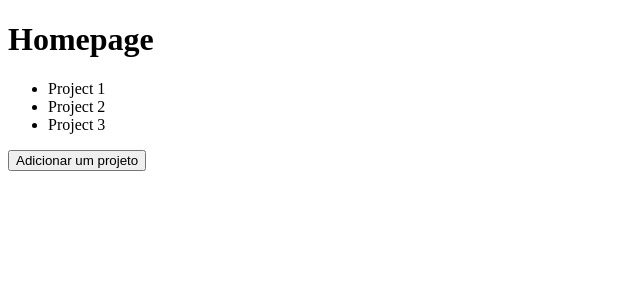
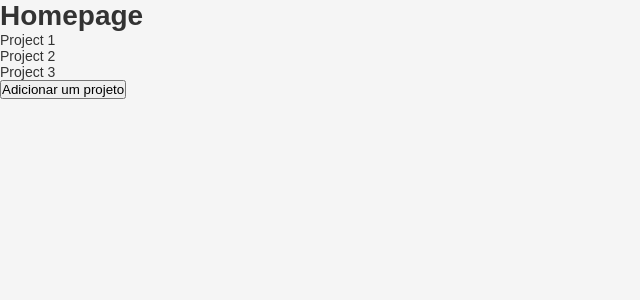
Before and after one commit to Matheusafonsouza/react_project, a React app: page / in a window 1280 px wide. Shown: the top 300 px of the page, without its empty margins (0-640 px from the left). Built offline with nearby package versions, Linux system fonts and the light colour scheme.

Commit message:
chord: Config loader for css

```diff
--- a/package.json
+++ b/package.json
@@ -9,8 +9,10 @@
     "@babel/preset-env": "^7.11.0",
     "@babel/preset-react": "^7.10.4",
     "babel-loader": "^8.1.0",
+    "css-loader": "^4.2.1",
     "react": "^16.13.1",
     "react-dom": "^16.13.1",
+    "style-loader": "^1.2.1",
     "webpack": "^4.44.1",
     "webpack-cli": "^3.3.12"
   },
--- /dev/null
+++ b/src/App.css
@@ -0,0 +1,12 @@
+* {
+    margin: 0;
+    padding: 0;
+    outline: 0;
+    box-sizing: border-box;
+}
+
+body {
+    background: #f5f5f5;
+    font: 14px sans-serif;
+    color: #333;
+}
--- a/src/App.js
+++ b/src/App.js
@@ -1,6 +1,8 @@
 import React, { useState } from 'react';
 
 import Header from './components/Header';
+
+import './App.css';
 
 function App() {
     const [projects, setProjects] = useState(['Project 1', 'Project 2', 'Project 3']);
--- a/webpack.config.js
+++ b/webpack.config.js
@@ -17,6 +17,14 @@
                 use: {
                     loader: 'babel-loader'
                 }
+            },
+            {
+                test: /\.css$/,
+                exclude: /node_modules/,
+                use: [
+                    { loader: 'style-loader' },
+                    { loader: 'css-loader' },
+                ]
             }
         ]
     }
```
